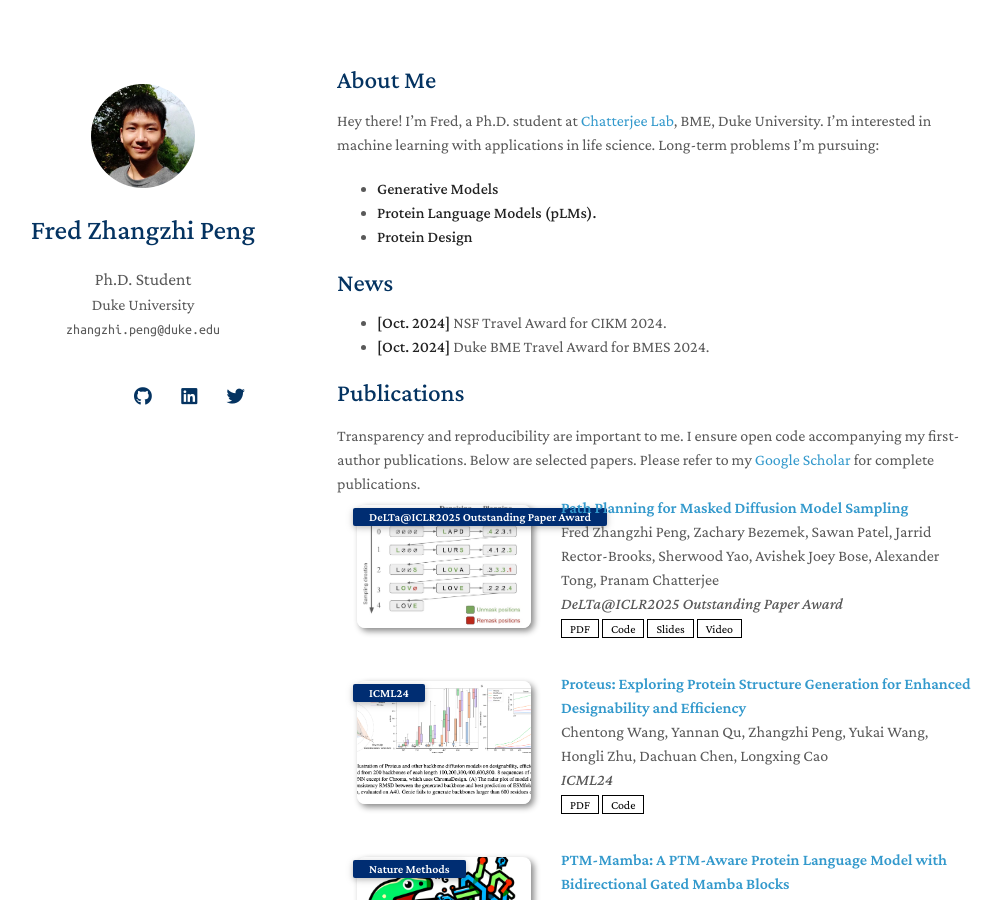
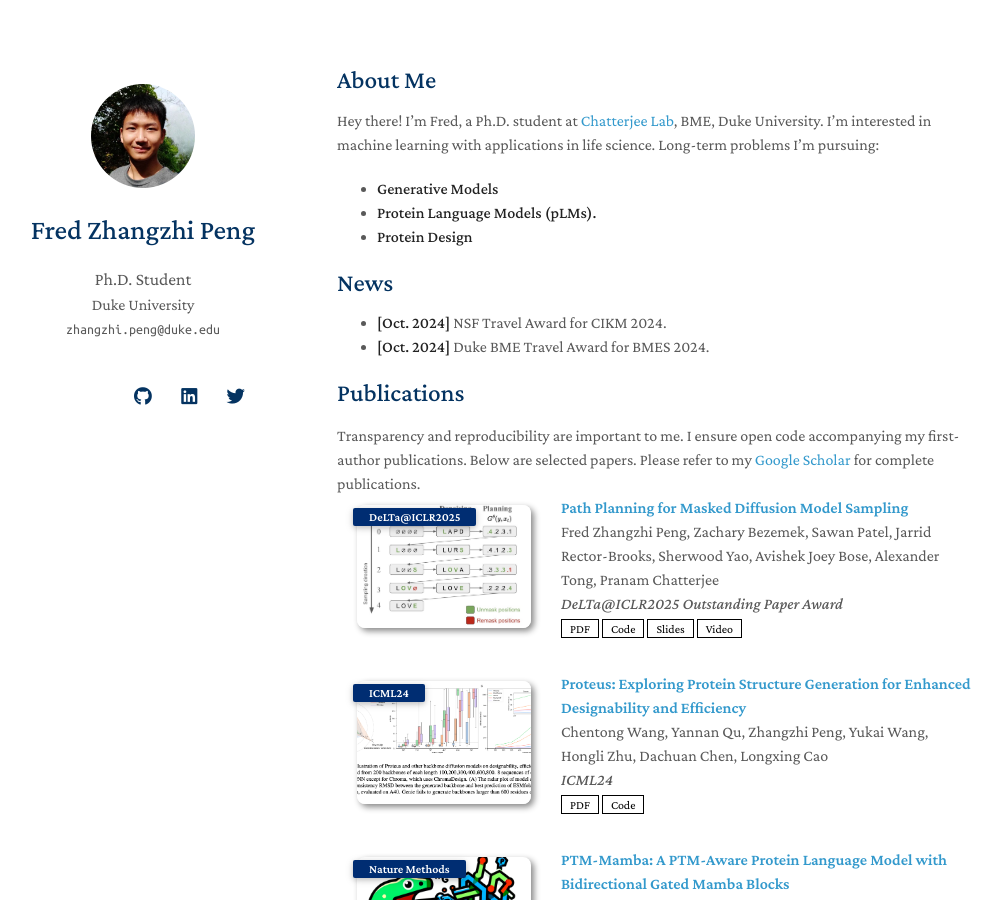
Before and after one commit to pengzhangzhi/home, a Jekyll site: the page built from index.md, in a window 1280 px wide and 900 px high. Shown: the whole window, without its empty margins (133-1134 px from the left). Built offline with Jekyll 4.4.1, drawn with Linux system fonts in a browser that asks for light colours; nearby versions of some CDN libraries; a style sheet for code colours, icons or effects is not loaded; our own code applies the rules of GitHub Pages for plain Markdown files.

Commit message:
Update publications.yml

```diff
--- a/_data/publications.yml
+++ b/_data/publications.yml
@@ -2,7 +2,7 @@ main:
 
   - title: "Path Planning for Masked Diffusion Model Sampling"
     authors: Fred Zhangzhi Peng, Zachary Bezemek, Sawan Patel, Jarrid Rector-Brooks, Sherwood Yao, Avishek Joey Bose, Alexander Tong, Pranam Chatterjee
-    conference_short: DeLTa@ICLR2025 Outstanding Paper Award
+    conference_short: DeLTa@ICLR2025
     conference: DeLTa@ICLR2025 Outstanding Paper Award
     pdf: https://arxiv.org/abs/2502.03540
     code: https://github.com/pengzhangzhi/Path-Planning
```
